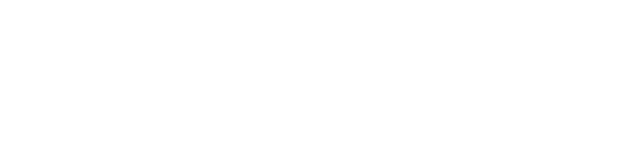
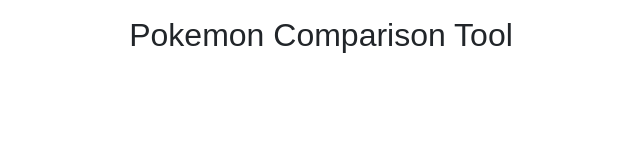
Before and after one commit to kishansingh1108/Pokemon, a plain HTML site: page index.html in a window 1280 px wide. Shown: the whole page, without its empty margins (319-959 px from the left). Drawn offline with nearby package versions, Linux system fonts and the light colour scheme.

Commit message:
Designing UI

```diff
--- a/asset/style.css
+++ b/asset/style.css
@@ -0,0 +1,6 @@
+*{
+    padding: 0;
+    margin: 0;
+    box-sizing: border-box;
+    font-family: Arial, Helvetica, sans-serif;
+}
--- a/index.html
+++ b/index.html
@@ -4,6 +4,7 @@
     <meta charset="UTF-8">
     <meta name="viewport" content="width=device-width, initial-scale=1.0">
     <title>Pokemon Comparison Tool</title>
+    <link rel="icon" type="image/x-icon" href="https://archive.org/download/PokemonIcon/pokemon%20icon.png">
     <!-- css file-->
      <link rel="stylesheet" href="./asset/style.css">
     <!--Bootstrap css package-->
@@ -13,6 +14,9 @@
     <script src="https://cdn.jsdelivr.net/npm/bootstrap@5.3.3/dist/js/bootstrap.bundle.min.js" integrity="sha384-YvpcrYf0tY3lHB60NNkmXc5s9fDVZLESaAA55NDzOxhy9GkcIdslK1eN7N6jIeHz" crossorigin="anonymous"></script>
 </head>
 <body>
+    <main>
+        <h2 class="text-center p-3">Pokemon Comparison Tool</h2>
+    </main>
     <!--Js file-->
     <script src="./asset/script.js"></script>
 </body>
```
